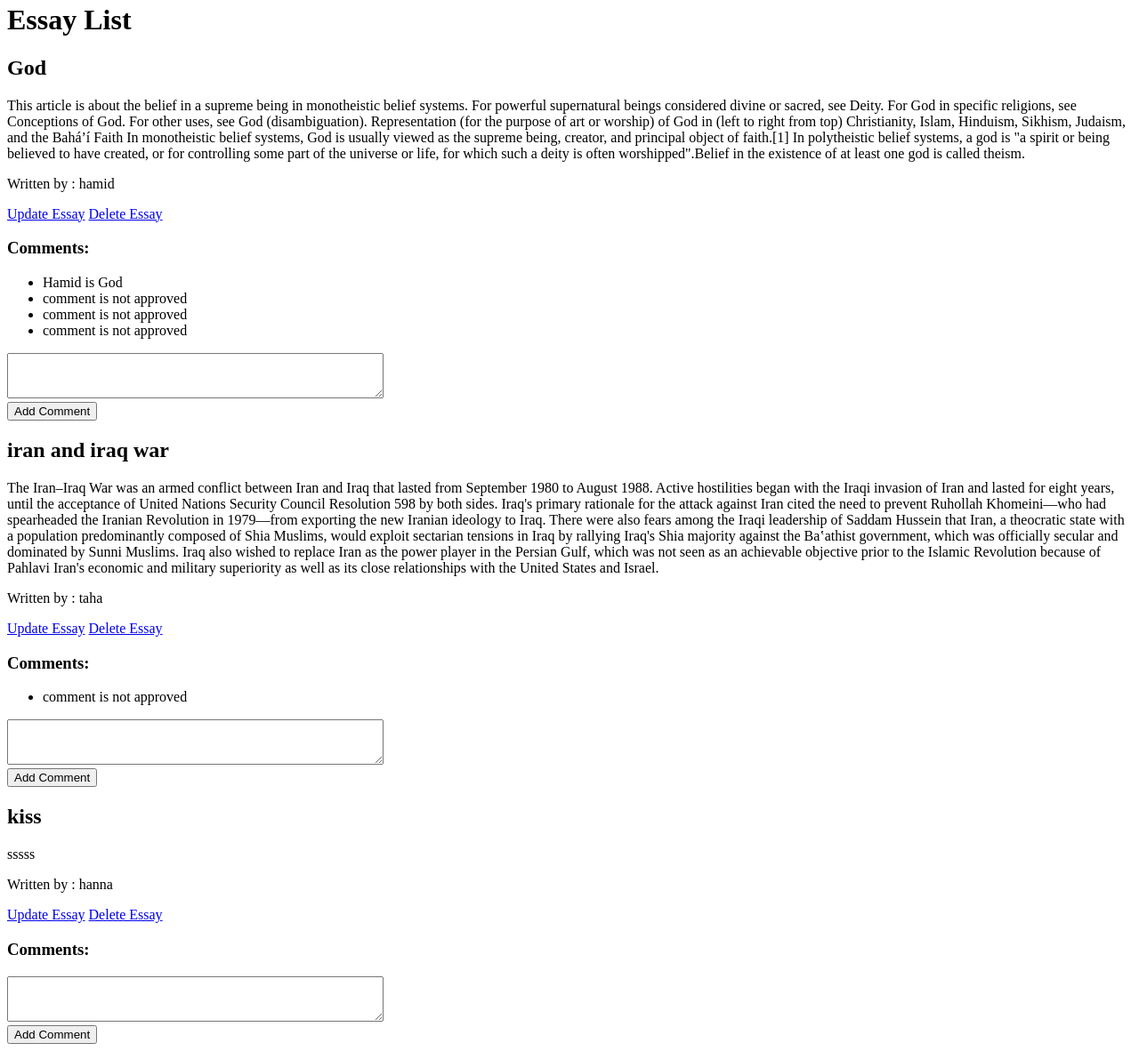
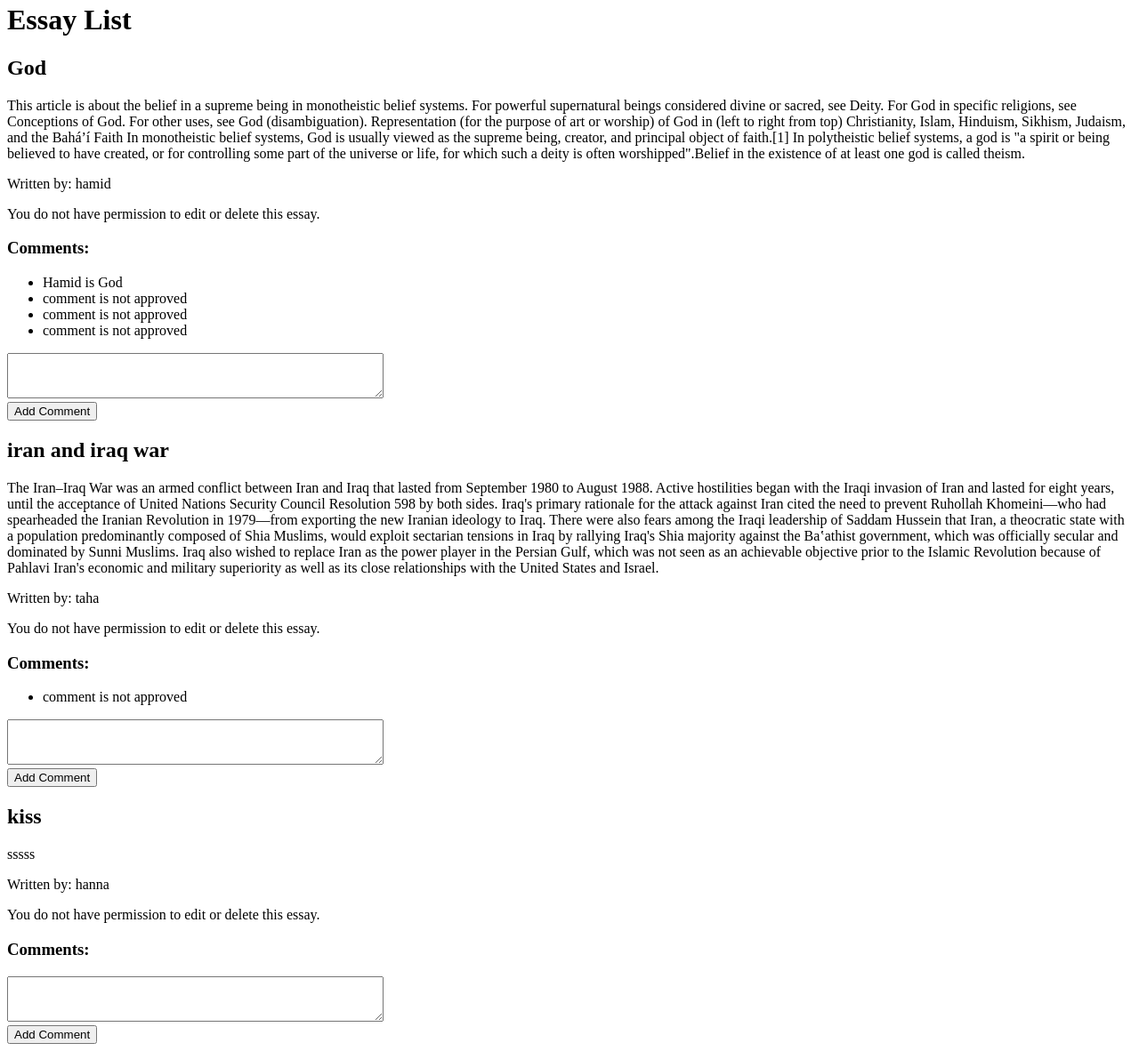
Before and after one commit to hamidresh/-Article-web, a Django app: page / in a window 1280 px wide. Shown: the part 170-1352 px from the top of the page at 89% size. Run offline with Django 4.2, Linux system fonts and the light colour scheme; a user stored in the database is signed in; data comes from the database, SQL or seed files in the repository; both versions use the stored data as it was after the commit.

Commit message:
update 1

```diff
--- a/project/authors/templates/profiles.html
+++ b/project/authors/templates/profiles.html
@@ -1,4 +1,4 @@
-<!-- profiles.html -->
+
 
 <h2>Welcome, {{ user_profile.username }}!</h2>
 <p>Email: {{ user_profile.email }}</p>
--- a/project/essay/templates/add_essay.html
+++ b/project/essay/templates/add_essay.html
@@ -1,4 +1,4 @@
-<!-- templates/add_essay.html -->
+
 
 <!DOCTYPE html>
 <html>
--- a/project/essay/templates/comment_detail.html
+++ b/project/essay/templates/comment_detail.html
@@ -1,4 +1,4 @@
-<!-- comment_detail.html -->
+
 
 <h1>Comment Detail</h1>
 
--- a/project/essay/templates/essay_list.html
+++ b/project/essay/templates/essay_list.html
@@ -1,4 +1,3 @@
-<!-- templates/essay_list.html -->
 
 <!DOCTYPE html>
 <html>
@@ -17,6 +16,8 @@
         <h2>Welcome, {{ user.username }}!</h2>
         <p><a href="{% url 'profiles' %}">Profile</a></p>
         <p><a href="{% url 'logout' %}">Logout</a></p>
+        <p><a href="{% url 'add_essay' %}">Create new Essay</Article></a></p>
+
     {% endif %}
     {% else %}
     <p>You are not logged in. Please <a href="{% url 'login' %}">
@@ -30,15 +31,14 @@
     <div>
         <h2>{{ essay.title }}</h2>
         <p>{{ essay.content }}</p>
-            <p>Written by : {{ essay.author.username }}</p>
+        <p>Written by: {{ essay.author.username }}</p>
+
         {% if user.is_authenticated %}
-            {% if essay.author.confirmation is True %}
-
-
-                    <a type="button" class="btn btn-primary btn-sm" href="{% url 'update_essay' pk=essay.id %}">Update Essay</a>
-                    <a type="button" class="btn btn-primary btn-sm" href="{% url 'delete_essay' pk=essay.id %}">Delete Essay</a>
+        {% if essay.author == user.profile_authors and essay.author.confirmation %}
+            <a class="btn btn-primary btn-sm" href="{% url 'update_essay' pk=essay.id %}">Update Essay</a>
+            <a class="btn btn-primary btn-sm" href="{% url 'delete_essay' pk=essay.id %}">Delete Essay</a>
         {% else %}
-                    <li>comment is not approved</li>
+            <p>You do not have permission to edit or delete this essay.</p>
         {% endif %}
     {% endif %}
 
```
Also changed, not shown: project/db.sqlite3, 1 other file. Lines whose indentation alone changed are shown as unchanged.
